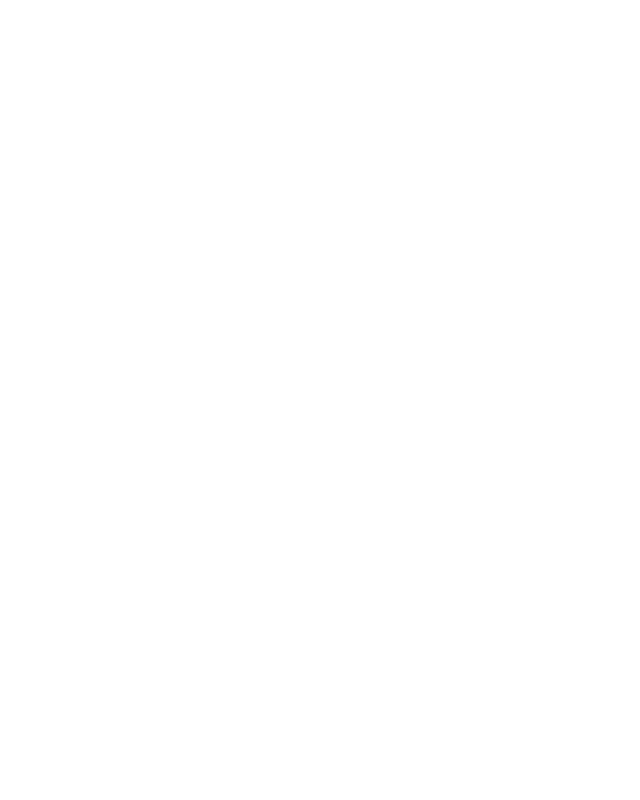
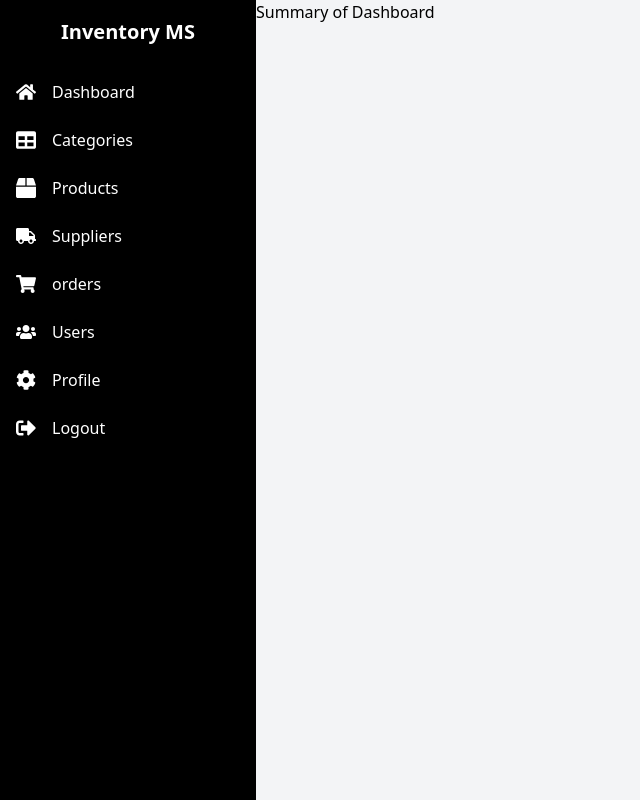
Before and after one commit to IQRA109/Inventory-Management-Sytem, a React app in the folder frontend/: page /admin-dashboard in a window 1280 px wide. Before the commit this address had no page. Shown: the whole page, without its empty margins (0-640 px from the left). Built offline with nearby package versions, Linux system fonts and the light colour scheme; sample sign-in values are in the browser's storage; the HTML template or start-up script is replaced by a standard one.

Commit message:
Admin-dashboard sidebar designed

```diff
--- a/frontend/src/App.jsx
+++ b/frontend/src/App.jsx
@@ -4,6 +4,7 @@
 import Login from "./pages/Login.jsx";
 import ProtectedRoutes from './utils/ProtectedRoutes.jsx';
 import { AuthProvider } from "./context/AuthContext.jsx";
+import Dashboard from './pages/Dashboard.jsx';
 
 
 function App() {
@@ -13,21 +14,34 @@
       <Router>
         <Routes>
           <Route path = "/" element = {<Root/>} />
-          <Route path = "/admin/dashboard" element = {
-            <ProtectedRoutes requireRole = {["admin"]}>
-              <h1>Admin Dashboard</h1>
-            </ProtectedRoutes>
-            }/>
-          <Route path="/employee/dashboard" element={
+          <Route
+            path="/admin-dashboard"
+            element={
+              <ProtectedRoutes requireRole={["admin"]}>
+                <Dashboard/>
+              </ProtectedRoutes>
+            }
+          >
+        <Route index element={<h1>Summary of Dashboard</h1>} />
+        <Route path="products" element={<h1>products</h1>} />
+        <Route path="suppliers" element={<h1>suppliers</h1>} />
+        <Route path="orders" element={<h1>orders</h1>} />
+        <Route path="users" element={<h1>users</h1>} />
+        <Route path="categories" element={<h1>Categories</h1>} />
+        <Route path="profile" element={<h1>profile</h1>} />
+        <Route path="logout" element={<h1>logout</h1>} />
+
+
+      </Route>
+
+
+          <Route path="/employee-dashboard" element={
             <ProtectedRoutes requireRole={["employee"]}>
               <h1>Employee Dashboard</h1>
             </ProtectedRoutes>
           }/>
-          <Route path="/customer/dashboard" element={
-            <ProtectedRoutes requireRole={["customer"]}>
-              <h1>Customer Dashboard</h1>
-            </ProtectedRoutes>
-          }/>
+          <Route path="/customer-dashboard" element={ <h1>Customer Dashboard</h1>}/>
+
           <Route path = "/login" element = {<Login/>} />
           <Route path = "/unauthorized" element = {<h1> Unauthorized User</h1>} />
 
--- /dev/null
+++ b/frontend/src/components/Sidebar.jsx
@@ -0,0 +1,41 @@
+import React from "react";
+import {FaBox, FaCog,FaHome, FaShoppingCart, FaSignOutAlt, FaTable, FaTruck, FaUsers} from "react-icons/fa"
+import { NavLink } from "react-router-dom";
+
+const Sidebar = ()=>{
+    const menuItems = [
+        {name: "Dashboard", path:"/admin-dashboard/",icon: <FaHome/>, isParent: true},
+        {name: "Categories", path:"/admin-dashboard/categories",icon: <FaTable/>, isParent: false},
+        {name: "Products", path:"/admin-dashboard/products",icon: <FaBox/>, isParent: false},
+        {name: "Suppliers", path:"/admin-dashboard/suppliers",icon: <FaTruck/>, isParent: false},
+        {name: "orders", path:"/admin-dashboard/orders",icon: <FaShoppingCart/>, isParent: true},
+        {name: "Users", path:"/admin-dashboard/users",icon: <FaUsers/>, isParent: false},
+        {name: "Profile", path:"/admin-dashboard/profile",icon: <FaCog/>, isParent: false},
+        {name: "Logout", path:"/admin-dashboard/logout",icon: <FaSignOutAlt/>, isParent: false},
+    ]
+    return(
+        <div className = " flex flex-col h-screen bg-black text-white w-16 md:w-64 fixed">
+            <div className= "h-16 flex items-center justify-center">
+                <span className="hidden md:block text-xl font-bold"> Inventory MS</span>
+                <span className = "md:hidden text-xl font-bold"> IMS</span>
+            </div>
+
+            <div>
+                <ul className= "space-y-2 p-2">
+                    {menuItems.map((item)=>(
+                        <li key={item.name} >
+                            <NavLink
+                                end= {item.isParent}
+                                className = {({isActive})=> (isActive? "bg-gray-700": "") + "flex items-center p-2 rounded-md hover:bg-gray-700 transition duration-200"}
+                                to={item.path}>
+                                <span className = "text-xl"> {item.icon}</span>
+                                <span className ="ml-4 hidden md:block"> {item.name}</span>
+                            </NavLink>
+                        </li>
+                    ))}
+                </ul>
+            </div>
+        </div>
+    )
+}
+export default Sidebar;
--- /dev/null
+++ b/frontend/src/pages/Dashboard.jsx
@@ -0,0 +1,20 @@
+import React from "react";
+import Sidebar from "../components/Sidebar";
+import { Outlet } from "react-router";
+
+
+const Dashboard = ()=>{
+    return(
+        <div>
+            <div className= "flex" >
+                <Sidebar/>
+
+                <div className= "flex-1 ml-16 md:ml-64 bg-gray-100 min-h-screen">
+                    <Outlet/>
+                </div>
+            </div>
+        </div>
+    )
+}
+
+export default Dashboard;
--- a/frontend/src/pages/Login.jsx
+++ b/frontend/src/pages/Login.jsx
@@ -29,14 +29,14 @@
             if(response.data.success){
                 await login(response.data.user, response.data.token);
                 if(response.data.user.role ==="admin"){
-                    navigate("/admin/dashboard");
+                    navigate("/admin-dashboard");
                 }
 
                 else if(response.data.user.role ==="employee"){
-                    navigate("/employee/dashboard")
+                    navigate("/employee-dashboard")
                 }
                 else{
-                    navigate("/customer/dashboard");
+                    navigate("/customer-dashboard");
                 }
             } else{
                 setError(response.data.message || "Login Failed");
```
